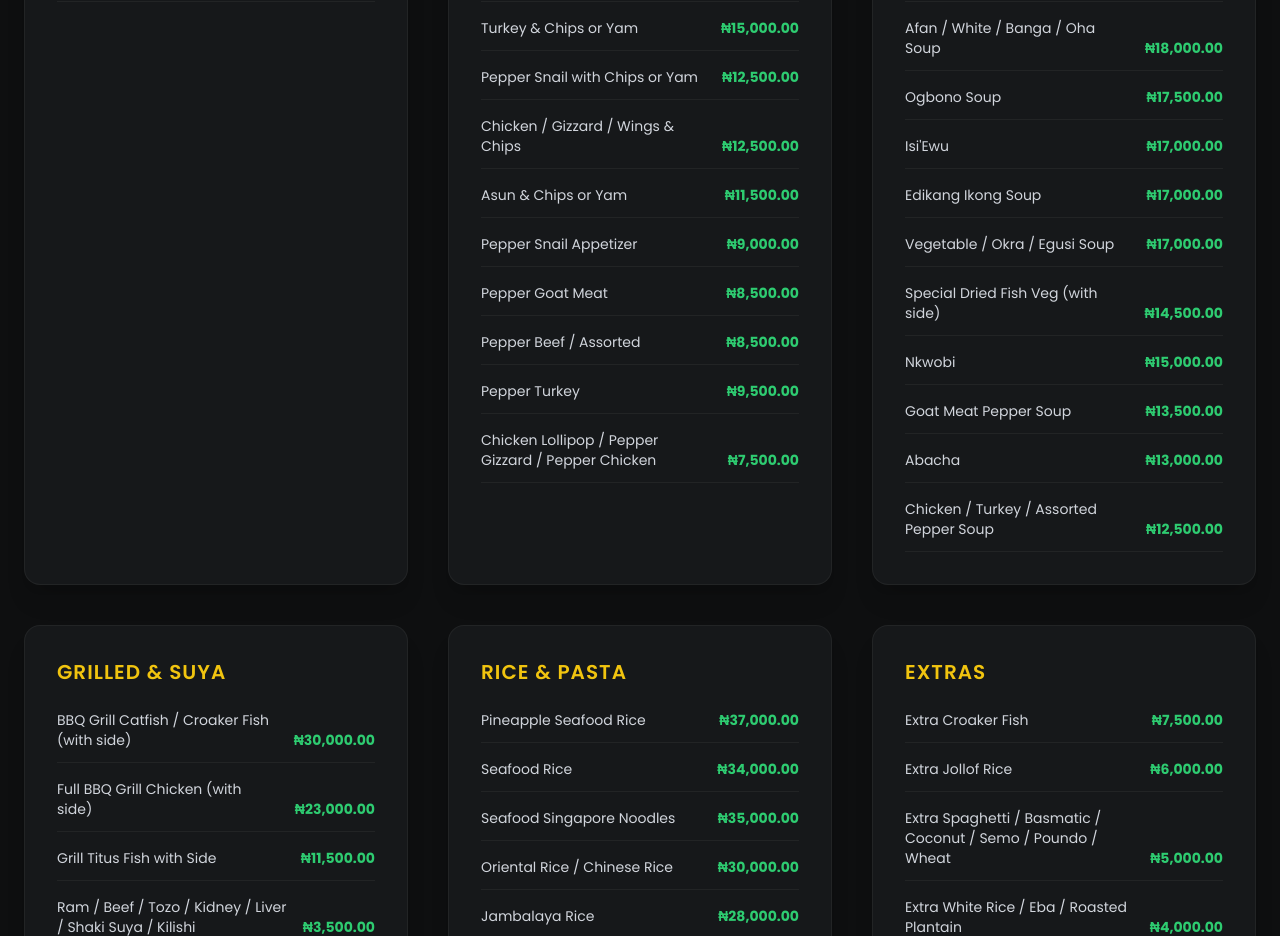
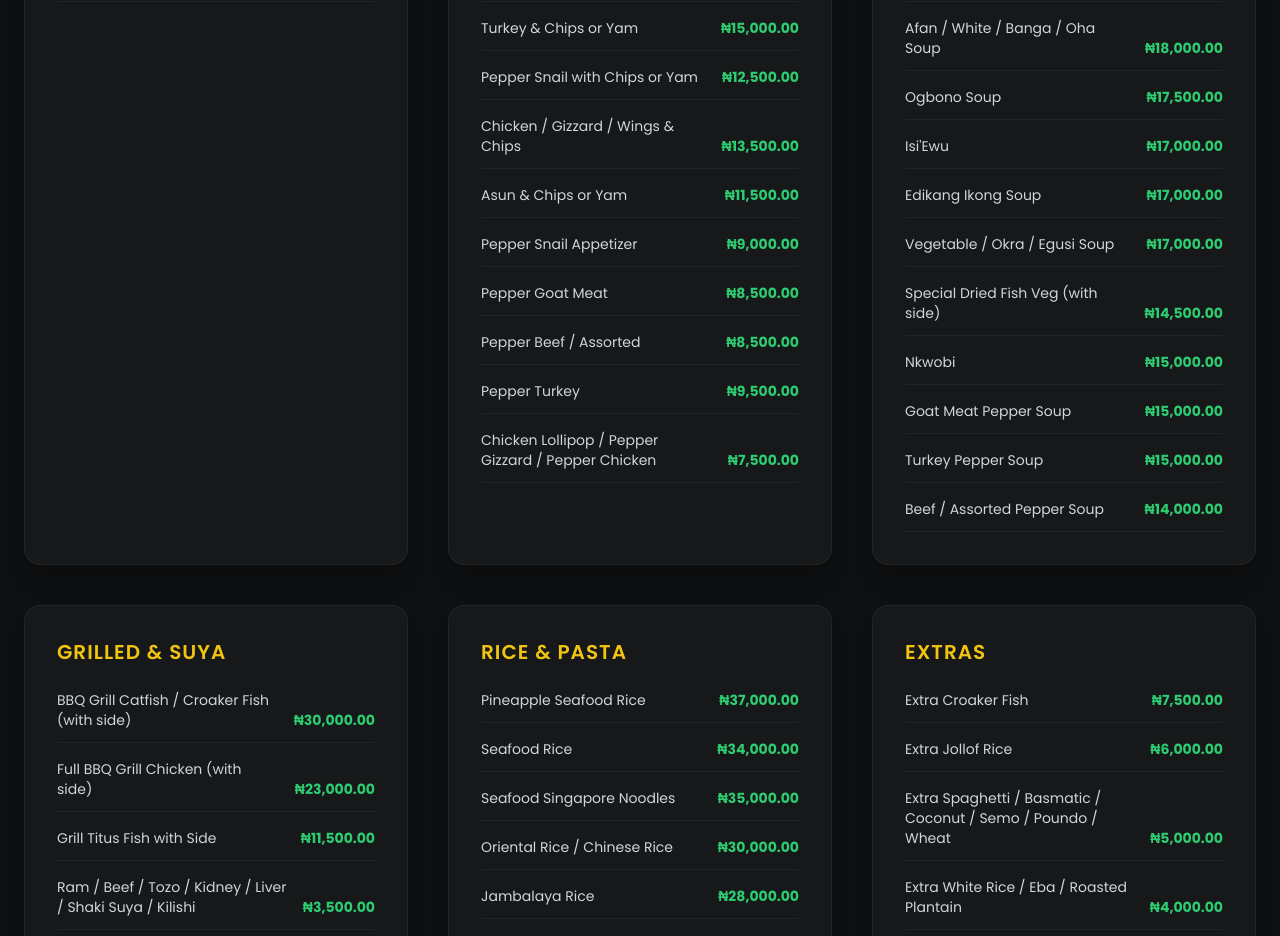
Before and after one commit to d-ndukwe/jags-therapy-website, a React (Vite) app: page /menu in a window 1280 px wide. Shown: the part 5820-6756 px from the top of the page. Built offline with nearby package versions, Linux system fonts and the light colour scheme.

Commit message:
Fix: Adjusted prices.

```diff
--- a/src/app/components/Menu.tsx
+++ b/src/app/components/Menu.tsx
@@ -144,7 +144,7 @@ const rawMenuData = {
       { name: "Full Guinea Fowl", price: "₦25,000.00" }, { name: "Full Chicken Vegetables with Side", price: "₦24,500.00" },
       { name: "Jag's Jumbo Snail with Chips", price: "₦18,500.00" }, { name: "Chicken Nuggets / Fingers", price: "₦14,000.00" },
       { name: "Goat Meat & Chips or Yam", price: "₦15,000.00" }, { name: "Turkey & Chips or Yam", price: "₦15,000.00" },
-      { name: "Pepper Snail with Chips or Yam", price: "₦12,500.00" }, { name: "Chicken / Gizzard / Wings & Chips", price: "₦12,500.00" },
+      { name: "Pepper Snail with Chips or Yam", price: "₦12,500.00" }, { name: "Chicken / Gizzard / Wings & Chips", price: "₦13,500.00" },
       { name: "Asun & Chips or Yam", price: "₦11,500.00" }, { name: "Pepper Snail Appetizer", price: "₦9,000.00" },
       { name: "Pepper Goat Meat", price: "₦8,500.00" }, { name: "Pepper Beef / Assorted", price: "₦8,500.00" },
       { name: "Pepper Turkey", price: "₦9,500.00" },
@@ -156,9 +156,8 @@ const rawMenuData = {
       { name: "Afan / White / Banga / Oha Soup", price: "₦18,000.00" }, { name: "Ogbono Soup", price: "₦17,500.00" },
       { name: "Isi'Ewu", price: "₦17,000.00" }, { name: "Edikang Ikong Soup", price: "₦17,000.00" },
       { name: "Vegetable / Okra / Egusi Soup", price: "₦17,000.00" }, { name: "Special Dried Fish Veg (with side)", price: "₦14,500.00" },
-      { name: "Nkwobi", price: "₦15,000.00" }, { name: "Goat Meat Pepper Soup", price: "₦13,500.00" },
-      { name: "Abacha", price: "₦13,000.00" }, { name: "Chicken / Turkey / Assorted Pepper Soup", price: "₦12,500.00" }
-    ]},
+      { name: "Nkwobi", price: "₦15,000.00" }, { name: "Goat Meat Pepper Soup", price: "₦15,000.00" },
+      { name: "Turkey Pepper Soup", price: "₦15,000.00" }, { name: "Beef / Assorted Pepper Soup", price: "₦14,000.00" },]},
     { category: "Grilled & Suya", items: [
       { name: "BBQ Grill Catfish / Croaker Fish (with side)", price: "₦30,000.00" }, { name: "Full BBQ Grill Chicken (with side)", price: "₦23,000.00" },
       { name: "Grill Titus Fish with Side", price: "₦11,500.00" }, { name: "Ram / Beef / Tozo / Kidney / Liver / Shaki Suya / Kilishi", price: "₦3,500.00" },
```
